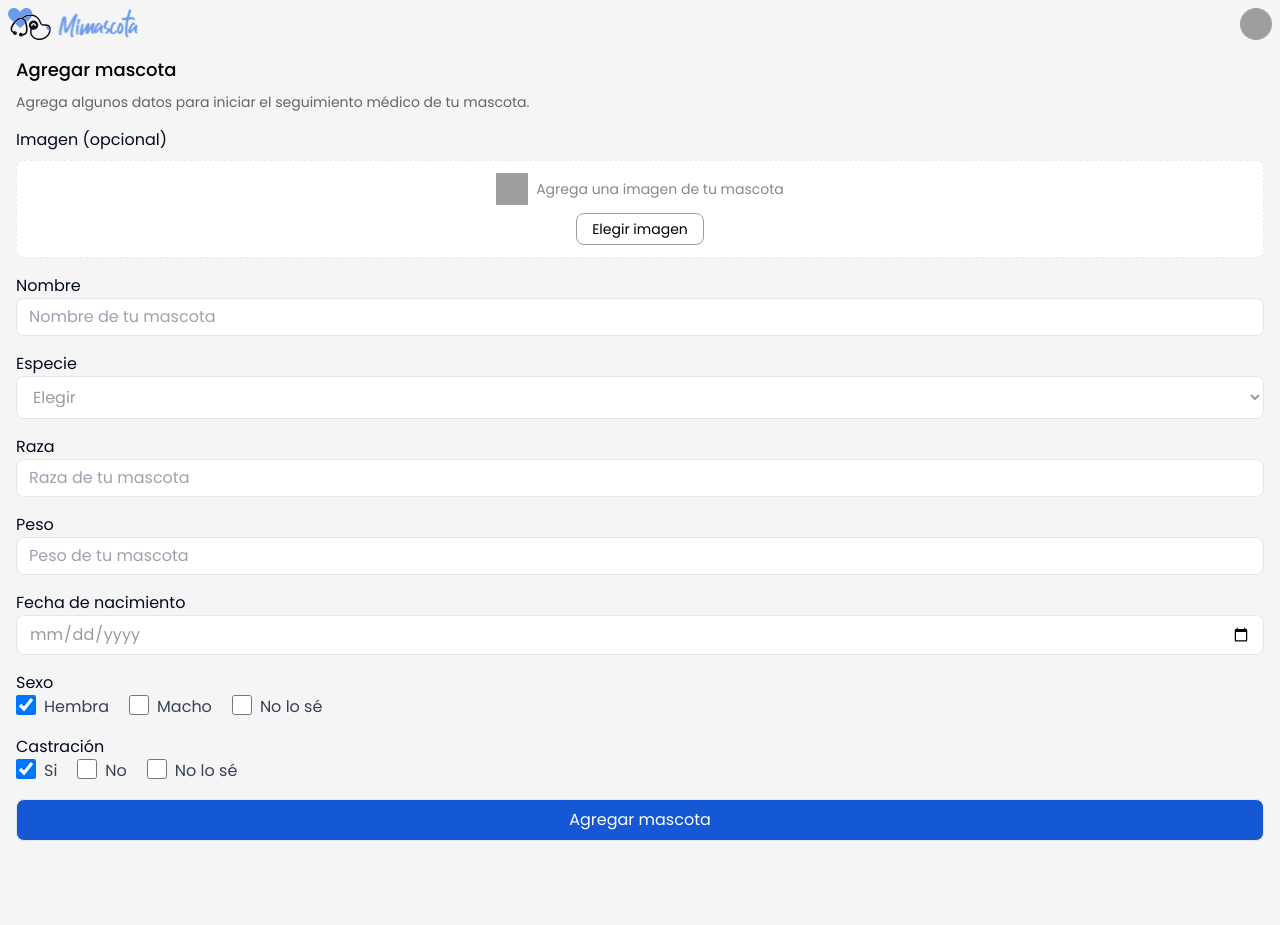
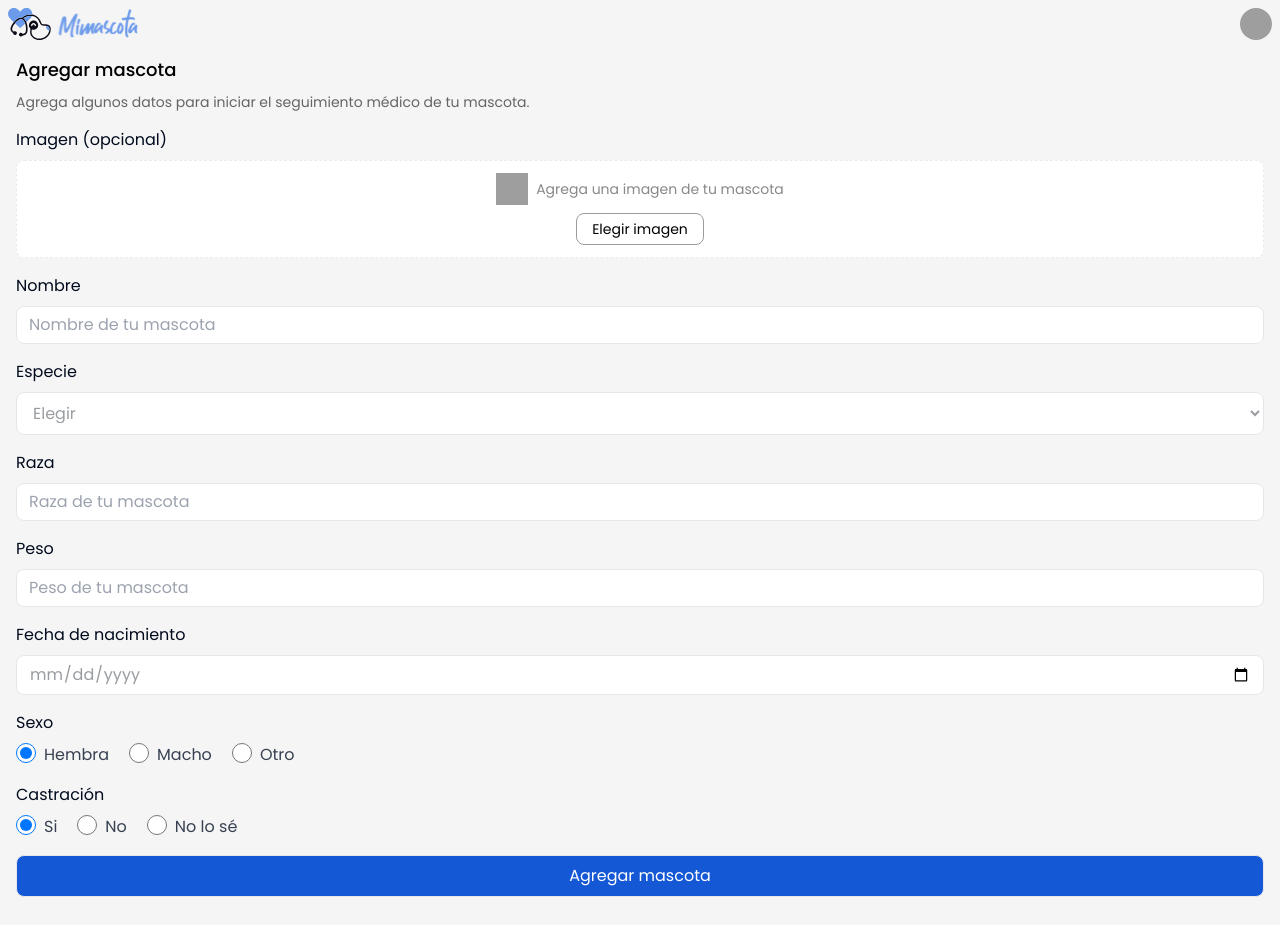
Before and after one commit to No-Country/s7-01-csharp-react, a React (Vite) app in the folder ClientApp/: page /app/add-mascot in a window 1280 px wide. Before the commit the page ends 857 px from the top, so only its background shows below. Built offline with nearby package versions, Linux system fonts and the light colour scheme; grey boxes are pictures that could not be loaded.

Commit message:
style(front): agregar Radio de sexo y castracion

```diff
--- a/ClientApp/src/components/common/CheckBox/index.jsx
+++ b/ClientApp/src/components/common/Radio/index.jsx
@@ -1,18 +1,12 @@
-export function CheckBox({
-  className,
-  label1,
-  label2,
-  label3,
-  onChange,
-  checked,
-}) {
+export function Radio({ className, label1, label2, label3, onChange, name }) {
   return (
     <div className="flex flex-row gap-5 items-center">
       <div className="flex flex-row">
         <input
-          type="checkbox"
-          checked={checked}
-          name="sexo"
+          type="radio"
+          name={name}
+          id={label1}
+          defaultChecked={true}
           // onChange={onChange}
           className="h-5 w-5 text-gray-600"
         />
@@ -22,8 +16,9 @@ export function CheckBox({
       </div>
       <div className="flex flex-row">
         <input
-          type="checkbox"
-          name="sexo"
+          type="radio"
+          name={name}
+          id={label2}
           // onChange={onChange}
           className="h-5 w-5 text-gray-600"
         />
@@ -33,8 +28,9 @@ export function CheckBox({
       </div>
       <div className="flex flex-row">
         <input
-          type="checkbox"
-          name="sexo"
+          type="radio"
+          name={name}
+          id={label3}
           // onChange={onChange}
           className="h-5 w-5 text-gray-600"
         />
--- a/ClientApp/src/components/common/Subtitle/index.jsx
+++ b/ClientApp/src/components/common/Subtitle/index.jsx
@@ -1,5 +1,7 @@
 export function Subtitle({ content }) {
   return (
-    <p className="text-[#010B1D] not-italic font-normal text-base">{content}</p>
+    <p className="text-[#010B1D] not-italic font-normal text-base mb-2">
+      {content}
+    </p>
   );
 }
--- a/ClientApp/src/components/common/index.js
+++ b/ClientApp/src/components/common/index.js
@@ -5,6 +5,6 @@ export * from "./Subtitle";
 export * from "./Title";
 export * from "./Button";
 export * from "./Input";
-export * from "./CheckBox";
+export * from "./Radio";
 export * from "./FileInput";
 export * from "./Select";
--- a/ClientApp/src/pages/AddPet/index.jsx
+++ b/ClientApp/src/pages/AddPet/index.jsx
@@ -3,7 +3,7 @@ import { Information } from "../../components/common";
 import { Subtitle } from "../../components/common";
 import { ContentImage } from "../../components/ContentImage";
 import { Input } from "../../components/common";
-import { CheckBox } from "../../components/common";
+import { Radio } from "../../components/common";
 import { Button } from "../../components/common";
 import { Title, Description, Select } from "../../components/common";
 
@@ -49,18 +49,13 @@ export function AddPet() {
         </section>
         <section className="m-4">
           <Subtitle content="Sexo" />
-          <CheckBox
-            label1="Hembra"
-            label2="Macho"
-            label3="No lo sé"
-            checked={true}
-          />
+          <Radio label1="Hembra" label2="Macho" label3="Otro" name="sexo" />
         </section>
         <section className="m-4">
           <Subtitle content="Castración" />
-          <CheckBox label1="Si" label2="No" label3="No lo sé" checked={true} />
+          <Radio label1="Si" label2="No" label3="No lo sé" name="castracion" />
         </section>
-        <section className="m-4">
+        <section className="m-4 mb-7">
           <Button
             className="w-full text-base text-white bg-primary-100"
             text="Agregar mascota"
```
